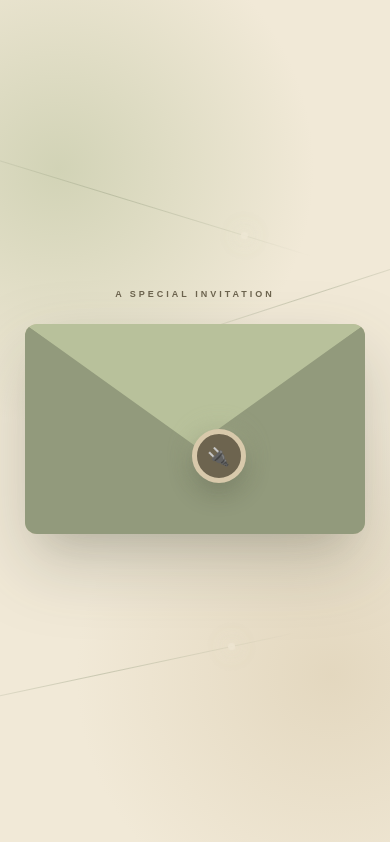
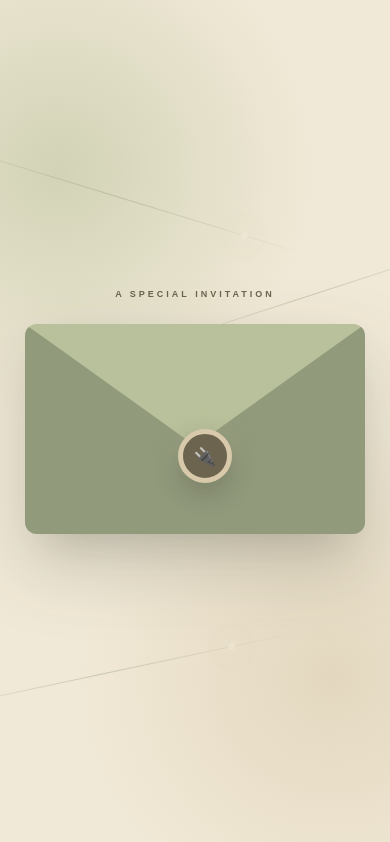
Before and after one commit to HarshitRaj31/Sudipta_sir, a React (Vite) app: page / in a window 390 px wide. Built offline with nearby package versions, Linux system fonts and the light colour scheme.

Commit message:
Updating

```diff
--- a/src/Pages/Envelope2.css
+++ b/src/Pages/Envelope2.css
@@ -466,7 +466,7 @@
     width: 54px;
     height: 54px;
     top: 50%;
-    left:49%;
+    left:45%;
     font-size: 18px;
   }
 
```
